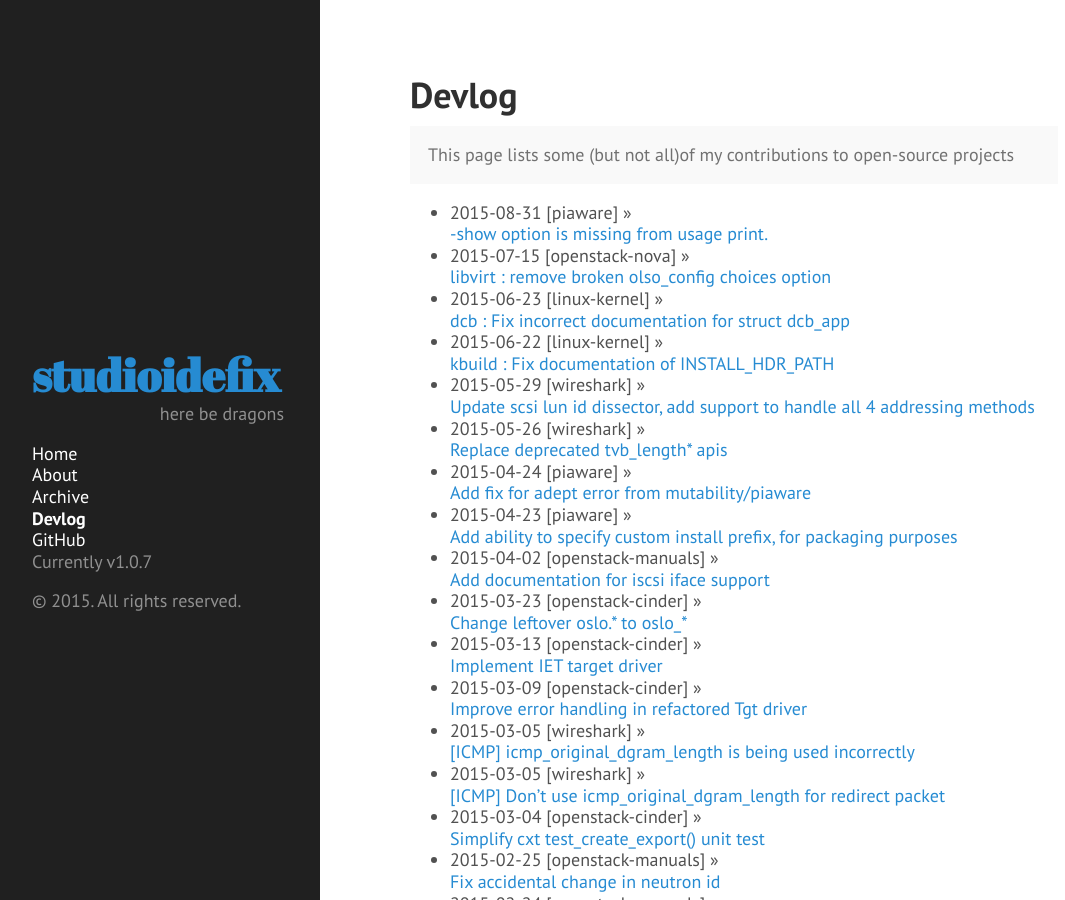
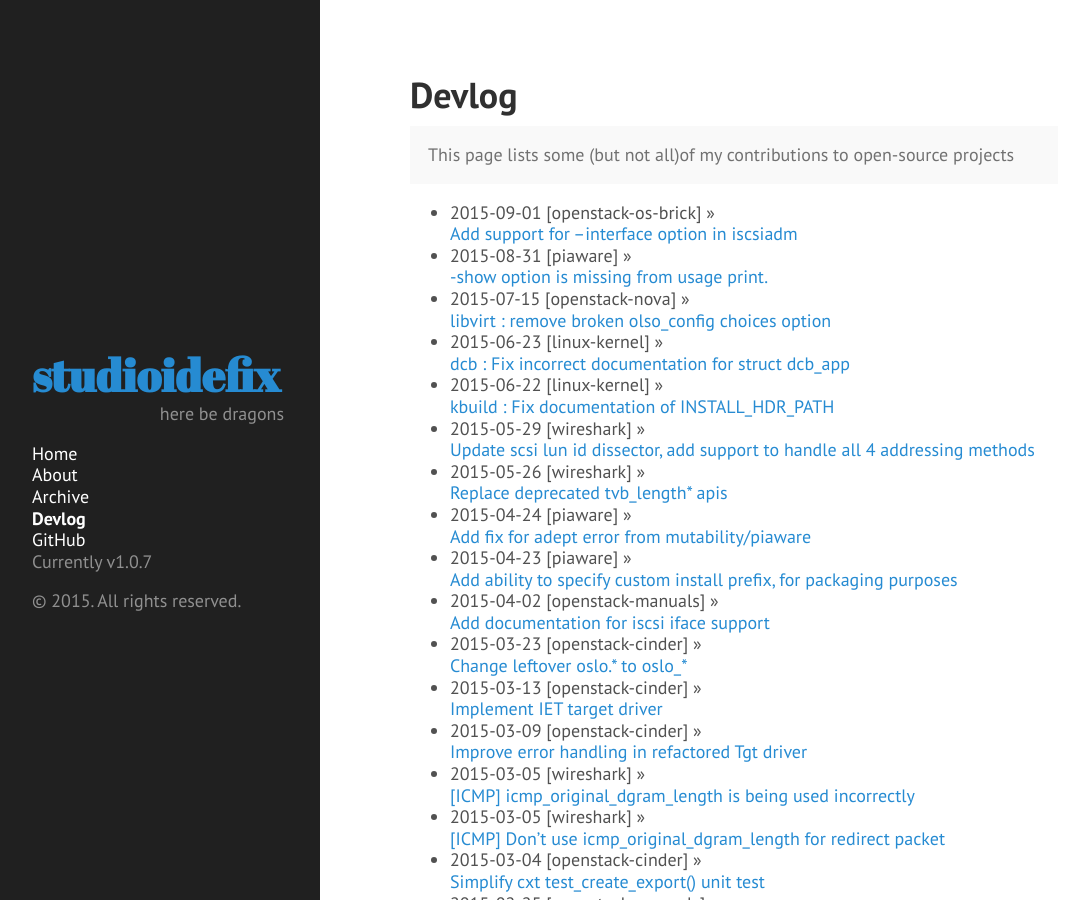
Before and after one commit to anish/anish.github.io, a Jekyll site: the page built from devlog.md, in a window 1280 px wide and 900 px high. Shown: the whole window, without its empty margins (4-1069 px from the left). Built offline with Jekyll 4.4.1, drawn with Linux system fonts in a browser that asks for light colours; Markdown is read by kramdown in place of the engine named in the settings.

Commit message:
Update devlog as of 9/1/2015

```diff
--- a/devlog.md
+++ b/devlog.md
@@ -16,6 +16,7 @@ git log --author=Anish --format="* %cd [wireshark] &raquo;<br> [%s](https://code
 * 2015-07-21 [linux-kernel] &raquo;<br> [cxgb4 : Allow firmware DCB info to be queried in host state](https://git.kernel.org/cgit/linux/kernel/git/torvalds/linux.git/commit/?id=a85c2eb3113299b8d55936a49e70c5b63c72617f)
 * 2015-07-21 [linux-kernel] &raquo;<br> [cxgb4 : Only pass app selector of 0 or 3 to firmware](https://git.kernel.org/cgit/linux/kernel/git/torvalds/linux.git/commit/?id=a44e7b73118b21176bdf6376c620d778a0ff0ee2)
 --->
+* 2015-09-01 [openstack-os-brick] &raquo;<br> [Add support for --interface option in iscsiadm](https://github.com/openstack/os-brick/commit/15a55bd5d1e3ad274afafb43b96b8b88bb7d6ff8)
 * 2015-08-31 [piaware] &raquo;<br> [-show option is missing from usage print.](https://github.com/flightaware/piaware/commit/2fc394f3fc1bfdea0a9637a1136262560fad4167)
 * 2015-07-15 [openstack-nova] &raquo;<br> [libvirt : remove broken olso\_config choices option](https://github.com/openstack/nova/commit/66b9c2ceaea3decc117cfe7d326a92bf2bdd169b)
 * 2015-06-23 [linux-kernel] &raquo;<br> [dcb : Fix incorrect documentation for struct dcb\_app](https://git.kernel.org/cgit/linux/kernel/git/torvalds/linux.git/commit/?id=42bcce87d763b4d22dc6d3a0c0b60c6b49820de8)
```
